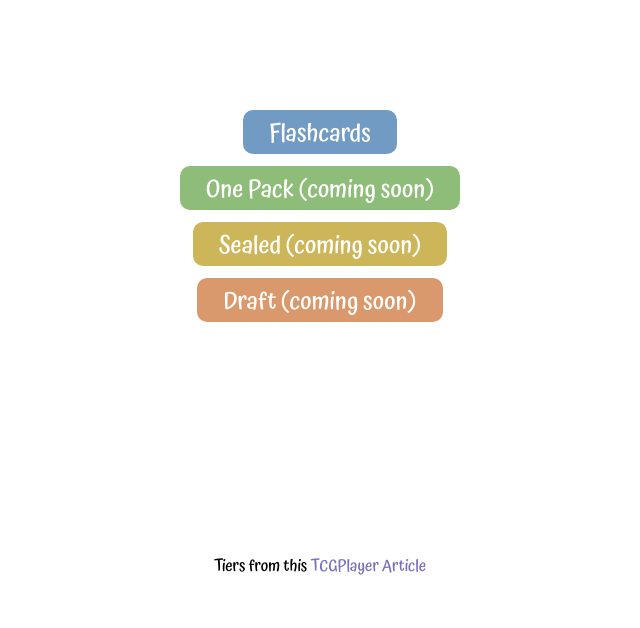
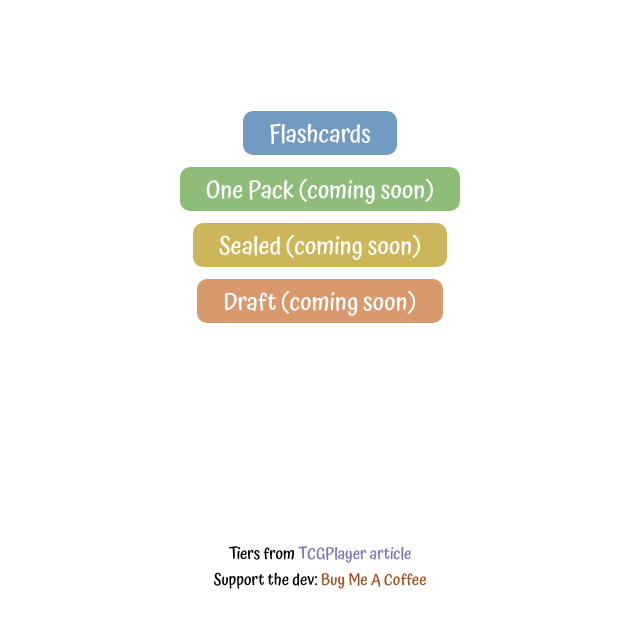
Before and after one commit to lushmade/LorcanaSealed, a plain HTML site: page index.html in a window 1280 px wide. Shown: the part 98-726 px from the top of the page, without its empty margins (320-960 px from the left). Drawn offline with nearby package versions, Linux system fonts and the light colour scheme.

Commit message:
support the dev

```diff
--- a/css/common.css
+++ b/css/common.css
@@ -38,6 +38,10 @@ footer {
     text-align: center;
 }
 
+footer p {
+    margin: 0;
+}
+
 /* button */
 
 button {
@@ -72,6 +76,7 @@ button {
 .button-violet:hover, .button-violet:active { background-color: white; color: #BB7ECF; }
 .button-grey { border: 2px solid dimgrey; background-color: dimgrey; color: white; }
 .button-grey:hover, .button-grey:active { background-color: white; color: dimgrey; }
+.brown { color: #a35022; }
 
 /* text */
 
--- a/js/page/Page-Common.js
+++ b/js/page/Page-Common.js
@@ -7,11 +7,19 @@ function Header() {
 
 function Footer() {
   $("body").append($('<footer>'));
-  $('footer').append($('<p>', { text: 'Tiers from this '} ));
-  $('footer p').append($('<a>', {
+  let $footer = $('footer');
+  let tiersCredit = $('<p>', { text: 'Tiers from '} );
+  tiersCredit.append($('<a>', {
     href: 'https://infinite.tcgplayer.com/article/The-Archazia-s-Island-Booster-Draft-And-Sealed-Deck-Tier-List/0cddbc37-0e6b-4384-b605-84bdad57ad86',
-    text: 'TCGPlayer Article',
+    text: 'TCGPlayer article',
     class: 'indigo'
   }));
+  $footer.append(tiersCredit);
 
+  let supportDev = $('<p>', { text: 'Support the dev: '} );
+  supportDev.append($('<a>', {
+    text: 'Buy Me A Coffee',
+    class: 'brown',
+    href: 'https://buymeacoffee.com/lushirls' } ));
+  $footer.append(supportDev);
 }
```
